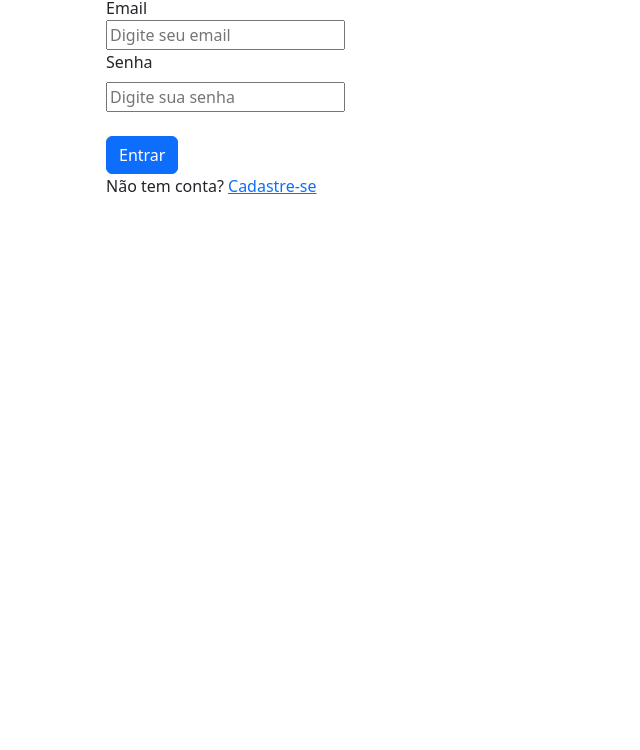
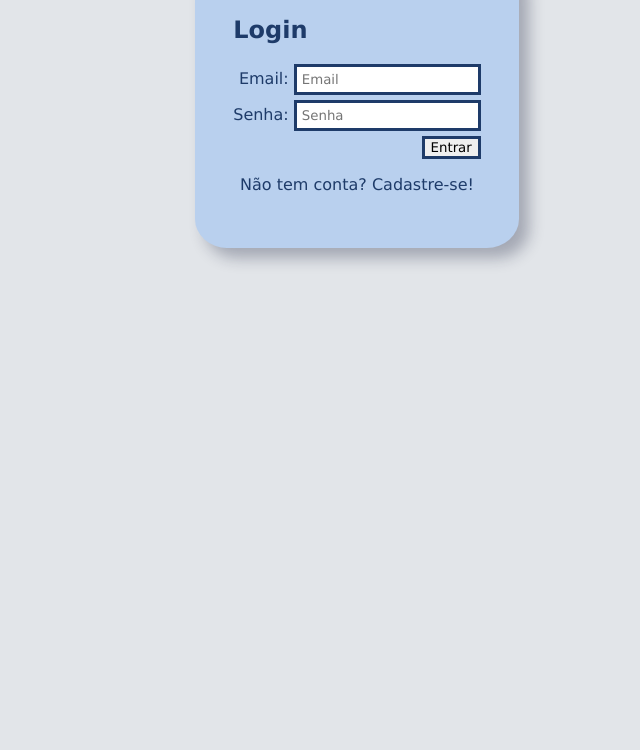
Before and after one commit to nicolej-amaral/Tela_Login, a plain HTML site: page index.html in a window 1280 px wide. Shown: the part 50-800 px from the top of the page, without its empty margins (283-923 px from the left). Drawn offline with nearby package versions, Linux system fonts and the light colour scheme; files that its build step writes are made by us from their sources.

Commit message:
up: Corrigi o código

```diff
--- a/index.html
+++ b/index.html
@@ -1,54 +1,46 @@
-<!doctype html>
 <html lang="en">
-  <head>
-    <meta charset="utf-8">
-    <meta name="viewport" content="width=device-width, initial-scale=1">
-    <link href="https://cdn.jsdelivr.net/npm/bootstrap@5.3.8/dist/css/bootstrap.min.css" rel="stylesheet">
-    <link href="style.css" rel="stylesheet">
-    <title>Tela de Login</title>
-    <script defer src="https://cdn.jsdelivr.net/npm/bootstrap@5.3.8/dist/js/bootstrap.bundle.min.js"></script>
 
-  </head>
+<head>
+    <meta charset="UTF-8">
+    <meta name="viewport" content="width=device-width, initial-scale=1.0">
+    <title>Login Simples</title>
+    <link rel="stylesheet" href="styles/style.css">
+</head>
 
+<body>
 
-  <body class="corpo">
+    <header>
+        <nav>
 
-    <form class="telaLogin">
-         <main class="box">
-        <h2> Login</h2>
+        </nav>
+    </header>
 
-            <div class = "row justify-content-center">
+    <main>
+        <div class="container">
+            <h2 id="titulo">Login</h2>
+            <form id="form-login">
+                <div id="c-email" classe="conjunto">
+                    <label for="email">Email: </label>
+                    <input type="email" id="email" placeholder="Email" required>
+                </div>
+                <div id="c-senha" classe="conjunto">
+                    <label for="senha">Senha: </label>
+                    <input type="password" id="senha" placeholder="Senha" required>
+                </div>
+                <button id="botao-envio" type="submit">Entrar</button>
+            </form>
+            <div id="mensagem"></div>
+            <div class="toggle" id="toggle">
+                <p> Não tem conta? Cadastre-se! </p>
+            </div>
+        </div>
+    </main>
 
-      <div class="email">
-        <label for="Email" class="email">Email</label>
-        <br>
-        <input type = "email" class = "email" id="email" placeholder="Digite seu email">
-        <br>
+    <footer>
 
-      </div>
-      <br>
-      <div class="senha">
-        <label for="senha" class="form-label">Senha</label>
-        <br>
-        <input type="senha" class="senha" id="senha" placeholder="Digite sua senha">
-      </div>
+    </footer>
 
-          </label>
-        </div>
-
-        <br>
-
-      <div class="entrar">
-        <button type="Entrar" class="btn btn-primary">Entrar</button>
-                            <p class="conta"> Não tem conta?
-                            <a href="Cadastra-se">Cadastre-se</a></p>
-
-
-      </div>
-      </div>
-    </form>
-
-    </body>
-   </main>
+    <script src="scripts/script.js"></script>
+</body>
 
 </html>
--- a/style.css
+++ b/style.css
@@ -1,17 +1,68 @@
-.corpo{
+:root {
+    --cor-fundo: #e2e5e9;
+    --cor-fundo-2: #b9d0ee;
+    --cor-forms: #bbbec3;
+    --cor-texto: #1e3b69;
+    --cor-erro: #c60404;
+    --cor-sucesso: #11c604;
+}
+
+* {
+    font-family: 'Lucida Sans', 'Lucida Sans Regular', 'Lucida Grande', 'Lucida Sans Unicode', Geneva, Verdana, sans-serif;
+}
+
+body {
     display: flex;
     justify-content: center;
-};
-
-.box{
-    display: flex;
-    padding: 100px;
-    background-color: RGB(73, 121, 209);
-
     align-items: flex-start;
-
+    gap: 5%;
+    color: var(--cor-texto);
+    background-color: var(--cor-fundo);
 }
 
-.telaLogin{
-display: flex;
+main {
+    padding: 3%;
+    gap: 1%;
+    border-radius: 10%;
+    box-shadow: 10px 10px 15px rgba(19, 28, 55, 0.3);
+    background-color: var(--cor-fundo-2);
 }
+
+#form-login {
+    display: flex;
+    flex-direction: column;
+    align-items: flex-end;
+    gap: 5px;
+}
+
+#form-login input {
+    padding: 5px;
+    border: solid var(--cor-texto);
+}
+
+#form-login button {
+    border: solid var(--cor-texto);
+}
+
+#form-login button:hover {
+    background-color: var(--cor-texto);
+}
+
+.toggle {
+    text-align: center;
+    margin-top: 10px;
+    cursor: pointer;
+    color: var(--cor-texto);
+}
+
+.erro {
+    color: var(--cor-erro);
+    font-size: 12px;
+    text-align: center;
+}
+
+.sucesso {
+    color: var(--cor-sucesso);
+    font-size: 12px;
+    text-align: center;
+}
```
Also changed, not shown: TelaLogin.js (+37 -19 lines).
